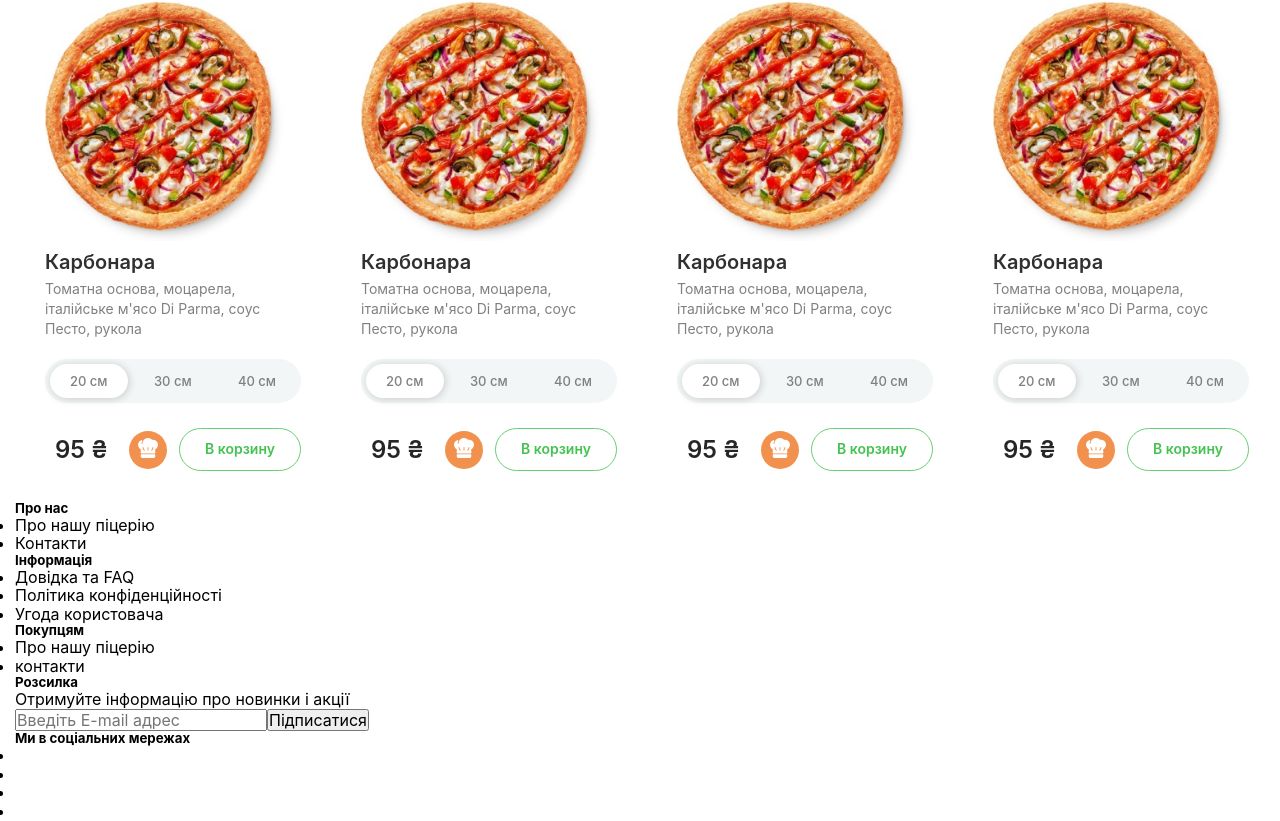
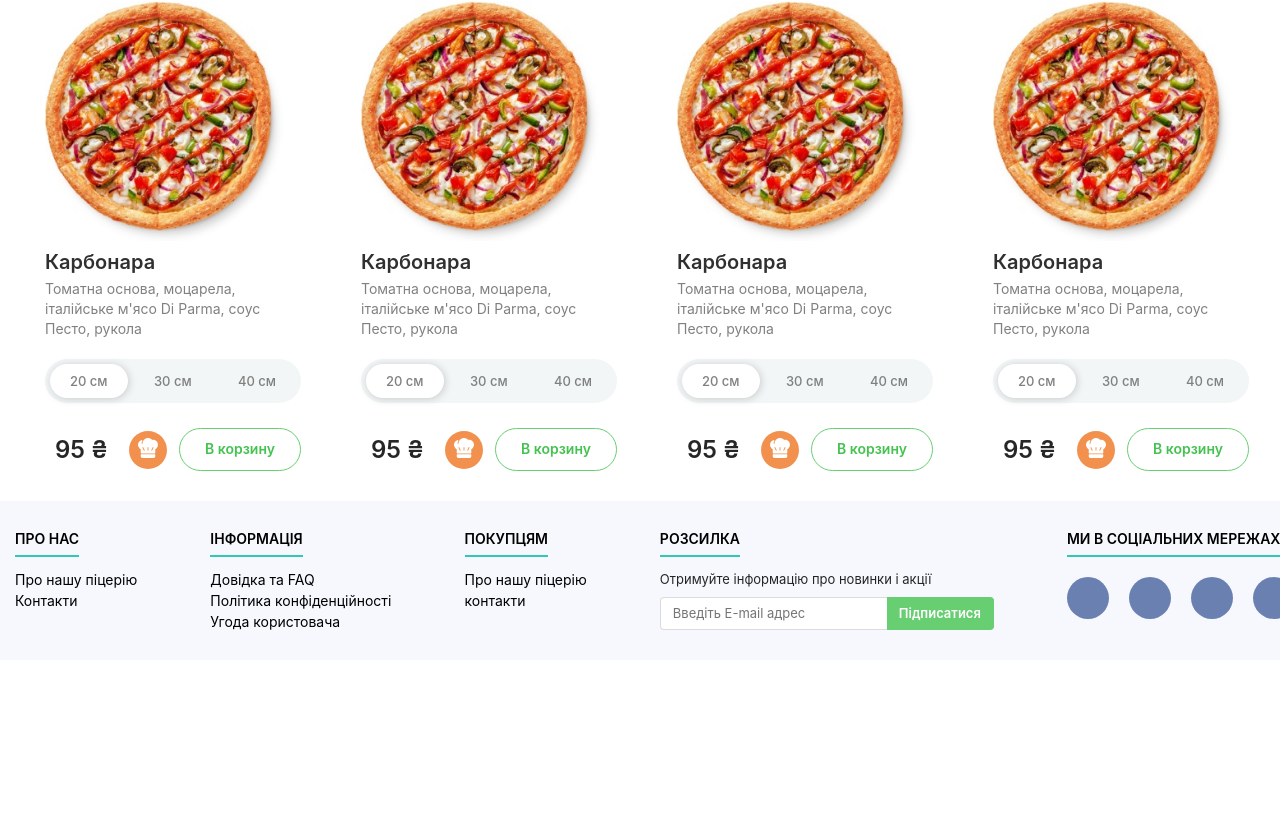
Before and after one commit to artur-petriv/napolitano-pizza_react-app, a React (Create React App) app in the folder napolitano/: page / in a window 1280 px wide. Shown: the part 2255-3076 px from the top of the page. After the commit the page ends 2915 px from the top, so only its background shows below. Built offline with nearby package versions, Linux system fonts and the light colour scheme.

Commit message:
Add footer styles

```diff
--- a/napolitano/src/Components/Footer/Footer.sass
+++ b/napolitano/src/Components/Footer/Footer.sass
@@ -1,15 +1,67 @@
 .footer
+	padding: 30px 0
+	background-color: #f6f8fd
 	&__container
+		display: flex
+		align-items: flex-start
+		justify-content: space-between
 	&__info
+		font-size: 14px
 	&__title
+		margin-bottom: 15px
+		padding-bottom: 10px
+		font-weight: 600
+		position: relative
+		text-transform: uppercase
+		font-size: 14px
+		display: inline-block
+		&::after
+			content: ''
+			width: 100%
+			height: 2px
+			background-color: #32c8b6
+			position: absolute
+			bottom: 0
+			left: 0
 	&__list
+		list-style: none
 	&__item
+		padding-bottom: 5px
+		&:last-child
+			padding-bottom: 0
 
-	&-subs
+	&-sub
 		&__text
+			font-size: 13px
+			color: #252525
+			font-weight: 400
 		&__form
+			margin-top: 10px
+			font-size: 13px
 		&__input
+			padding: 8px 12px
+			background: #fff
+			border: 1px solid #dcdcdc
+			border-right: none
+			border-radius: 4px 0px 0px 4px
 		&__button
+			padding: 8px 12px
+			font-weight: 600
+			border: 1px solid #67cf71
+			border-left: none
+			background-color: #67cf71
+			color: #ffffff
+			border-radius: 0px 4px 4px 0px
 
 	&-socials
+		display: flex
+		list-style: none
 		&__item
+			margin-top: 5px
+			margin-right: 20px
+			height: 42px
+			width: 42px
+			border-radius: 50%
+			background-color: rgba(59, 89, 153, 0.75)
+			&:last-child
+				margin-right: 0
--- a/napolitano/src/index.css
+++ b/napolitano/src/index.css
@@ -7,7 +7,8 @@ img {
   max-width: 100%;
 }
 
-button:focus {
+button:focus,
+input:focus {
   outline: none;
 }
 
```
